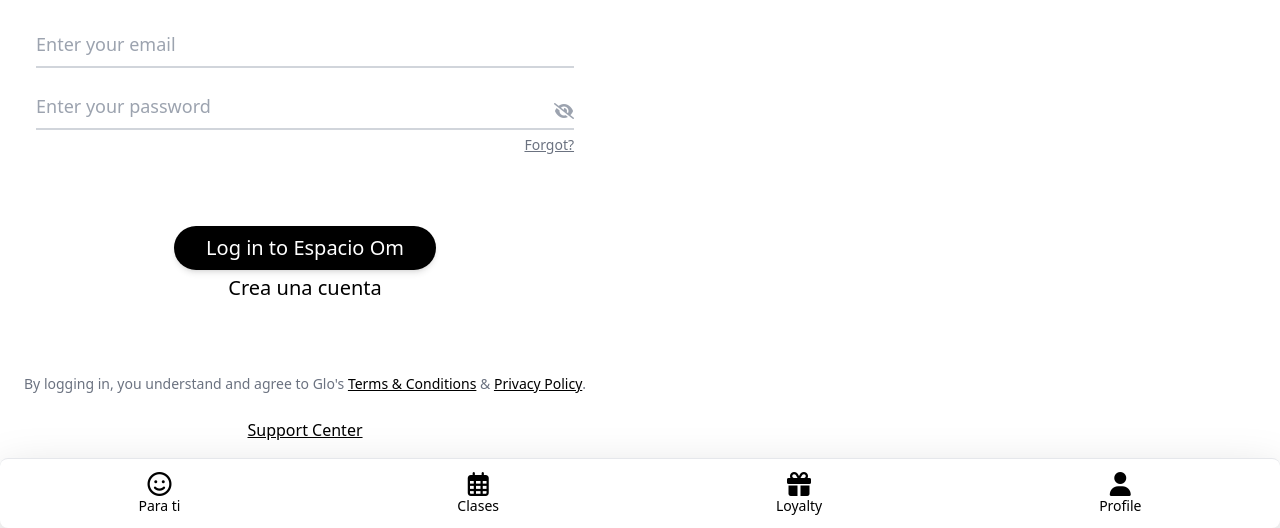
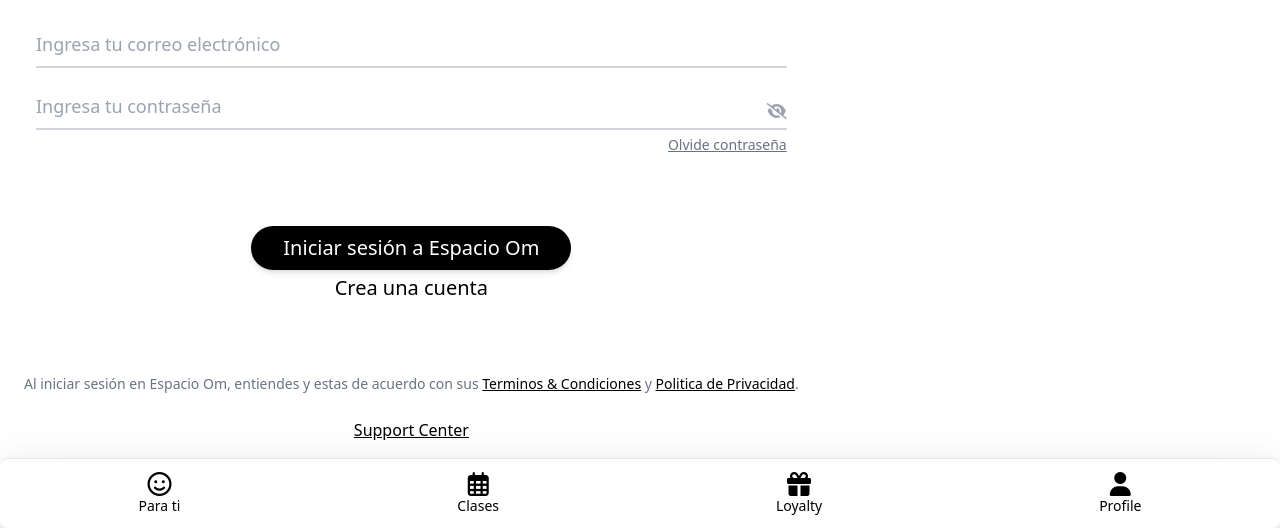
Before and after one commit to ValeriaTop/yoga-app, a website: page login-yoga.html in a window 1280 px wide. Shown: the part 272-800 px from the top of the page. Drawn offline with nearby package versions, Linux system fonts and the light colour scheme; no server answers; a web font is replaced by a local one.

Commit message:
funtion log in json

```diff
--- a/login-yoga.html
+++ b/login-yoga.html
@@ -37,17 +37,17 @@
              <!-- Formulario -->
             <div class="flex flex-col items-center px-6 mt-6">
                 <!-- Título -->
-                <h1 class="text-3xl font-bold text-center mb-4">Únete a nosotros</h1>
+                <h1 class="text-3xl font-bold text-center mb-4">Únete a nuestra comunidad</h1>
 
                 <div class="container mx-auto p-6">
                     <!-- Email Input -->
                     <div class="mb-6 input-container">
                       <input
-                        id="email"
+                        id="usuarioText"
                         type="email"
                         name="email"
                         required
-                        placeholder="Enter your email"
+                        placeholder="Ingresa tu correo electrónico"
                         class="input-field"
                       />
                     </div>
@@ -55,11 +55,11 @@
                     <!-- Password Input -->
                     <div class="mb-6 relative input-container">
                         <input
-                        id="password"
+                        id="passwordText"
                         type="password"
                         name="password"
                         required
-                        placeholder="Enter your password"
+                        placeholder="Ingresa tu contraseña"
                         class="input-field"
                         />
                         <!-- Eye Icon -->
@@ -70,7 +70,7 @@
 
                       <!-- Forgot Link -->
                       <div class="absolute right-0 top-8 mt-2 mr-0">
-                        <a href="#" class="forgot-link text-sm text-gray-500">Forgot?</a>
+                        <a href="#" class="forgot-link text-sm text-gray-500">Olvide contraseña</a>
                       </div>
                     </div>
                   </div>
@@ -79,8 +79,8 @@
                 <!-- Botones -->
                 <div class="w-full flex flex-col gap-3 mt-4 mb-12">
                     <div class="card-1 flex items-center justify-center w-full mt-4">
-                        <button class="bg-black text-white text-xl px-8 py-2 rounded-full shadow-md flex items-center" >
-                            Log in to Espacio Om
+                        <button class="bg-black text-white text-xl px-8 py-2 rounded-full shadow-md flex items-center" v-on:click="obtenerUsuario" type="submit">
+                            Iniciar sesión a Espacio Om
                         </button>
                     </div>
 
@@ -93,9 +93,9 @@
 
                 <!-- Texto adicional -->
                 <p class="text-sm text-center text-gray-500 mt-6">
-                    By logging in, you understand and agree to Glo's
-                    <a href="#" class="text-black font-medium">Terms & Conditions</a> &
-                    <a href="#" class="text-black font-medium">Privacy Policy</a>.
+                    Al iniciar sesión en Espacio Om, entiendes y estas de acuerdo con sus
+                    <a href="#" class="text-black font-medium">Terminos & Condiciones</a> y
+                    <a href="#" class="text-black font-medium">Politica de Privacidad</a>.
                 </p>
                 <a href="#" class="text-center text-black font-medium mt-2 block">Support Center</a>
             </div>
@@ -139,12 +139,12 @@
     <script src="assets/js/base.js"></script>
     <script src="/main.js"></script>
     <script>
-        app.mount('#app');
+         const mountedApp = app.mount('#app')
     </script>
     <script>
         // Toggle password visibility function
         function togglePassword() {
-          const passwordField = document.getElementById('password');
+          const passwordField = document.getElementById('passwordText');
           const eyeIcon = document.getElementById('eye-icon');
           const type = passwordField.type === 'password' ? 'text' : 'password';
           passwordField.type = type;
--- a/main.js
+++ b/main.js
@@ -3,7 +3,7 @@
       return {
         pageTitle:'Clases de Yoga y Meditación Online.',
         pageTitle_1:'Clases de Yoga y Meditación',
-        pageTitle_2:'Bienvenido a',
+        pageTitle_2:'Bienvenido a ',
         pageTitle_3:'Espacio Om',
         content: 'Diferentes disciplinas de Yoga, descubre mas allá de la práctica física. Aprende de diversos profesores de Yoga en casa o mientras viajas.',
         image: 'assets/img/yoga_index.jpg',
@@ -52,8 +52,7 @@
         var pass = inputPassword.value;
         console.log("Texto ingresado: " + usuario + " " + pass);
 
-            this.login(usuario, pass)
-
+        this.login(usuario, pass);
     },
         async dblcLunes_1() {
           try {
@@ -164,13 +163,26 @@
           const response = await axios.get('http://localhost:3000/api/usuarios');
           const usuarios = response.data;
 
-            const usuarioEncontrado = usuarios.usuar.find(user => user.usuario === usuario && user.contraseña === pass);
+          // Verifica si el usuario es un correo electrónico
+          const isEmail = usuario.includes('@');
+
+          // Busca al usuario ya sea por nombre de usuario o correo electrónico
+          const usuarioEncontrado = usuarios.usuar.find(user => {
+              if (isEmail) {
+                  // Si es correo, lo compara con el campo 'correo' en lugar de 'email'
+                  return user.correo === usuario && user.contraseña === pass;
+              } else {
+                  // Si no es correo, lo compara con el nombre de usuario
+                  return user.usuario === usuario && user.contraseña === pass;
+              }
+          });
+
           if (usuarioEncontrado) {
               const usuario = usuarioEncontrado.usuario;
               const idMembresia = usuarioEncontrado.idMembresia;
 
-              console.log("membresia " + idMembresia);
-              console.log("usuario "+ usuario);
+              console.log("Membresía: " + idMembresia);
+              console.log("Usuario: " + usuario);
               console.log("Inicio de sesión exitoso");
               window.location.href = "sesion.html";
 
@@ -183,6 +195,8 @@
           console.error('Error al obtener los usuarios:', error);
       }
   },
+
+
 
         async schedule() {
           try {
```
Lines whose indentation alone changed are shown as unchanged.
